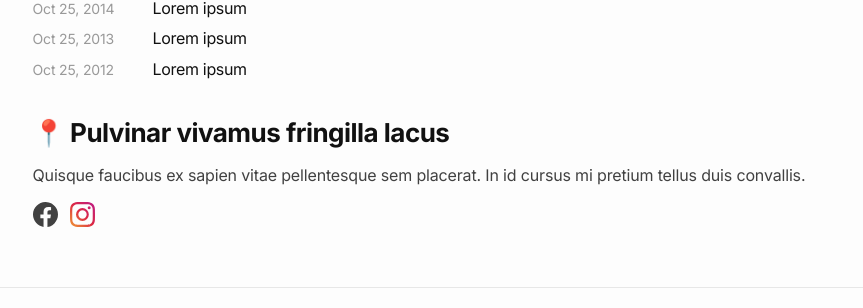
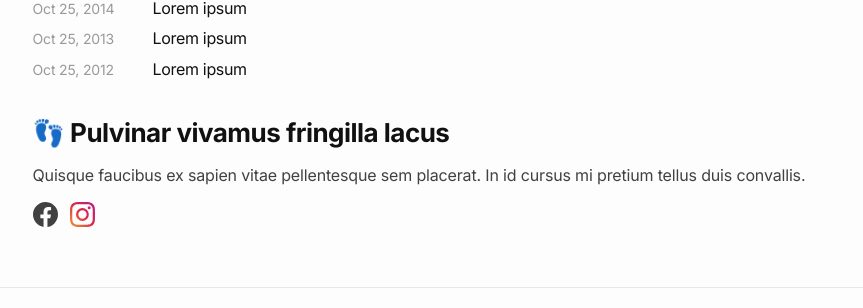
Before and after one commit to taybuddy/taybuddy.github.io, a Jekyll site: the page built from index.md, in a window 1280 px wide. Shown: the part 1181-1489 px from the top of the page, without its empty margins (200-1063 px from the left). Built offline with Jekyll 4.4.1, drawn with Linux system fonts in a browser that asks for light colours; nearby versions of some CDN libraries.

Commit message:
Update info

```diff
--- a/index.md
+++ b/index.md
@@ -63,7 +63,7 @@ Lorem ipsum dolor sit amet consectetur adipiscing elit. Quisque faucibus ex sapi
   {% endfor %}
 </ul>
 
-### 📍 Pulvinar vivamus fringilla lacus
+### 👣 Pulvinar vivamus fringilla lacus
 Quisque faucibus ex sapien vitae pellentesque sem placerat. In id cursus mi pretium tellus duis convallis.
 
 <div class="social-links-home">
```
